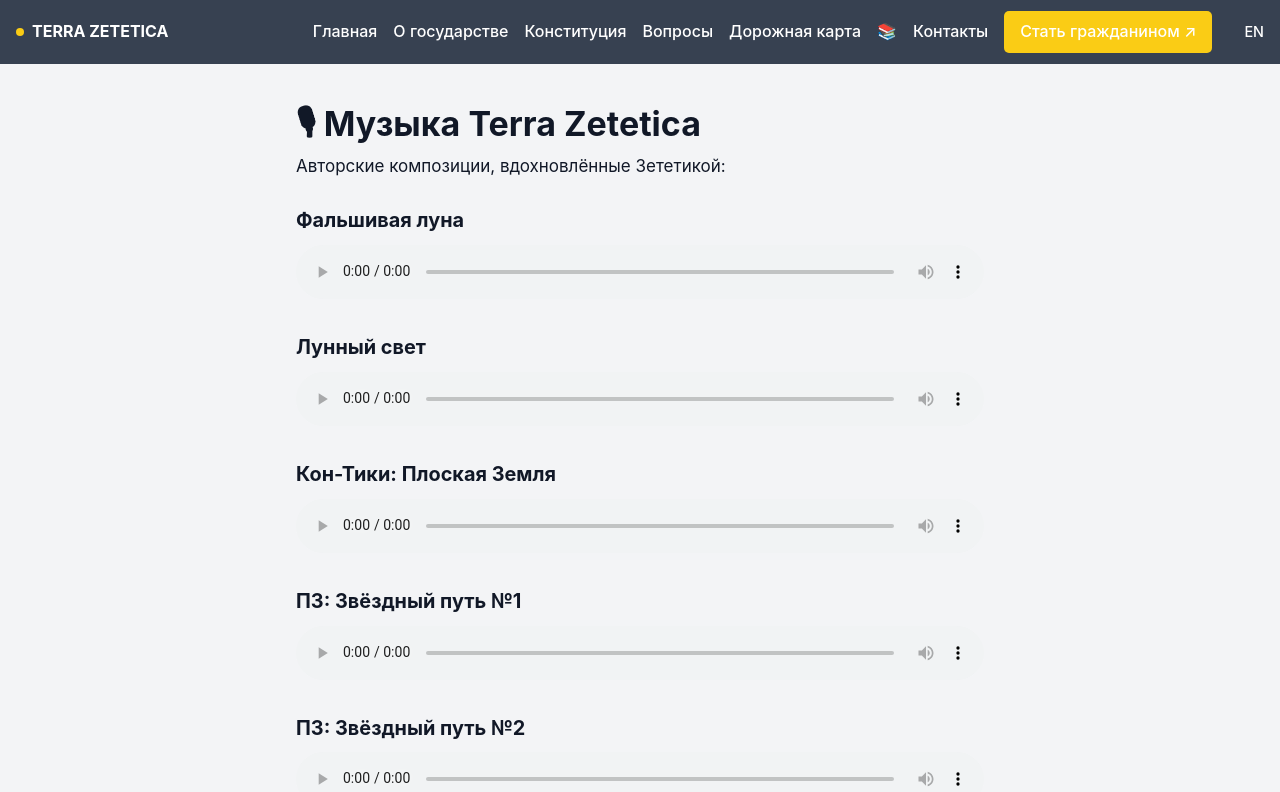
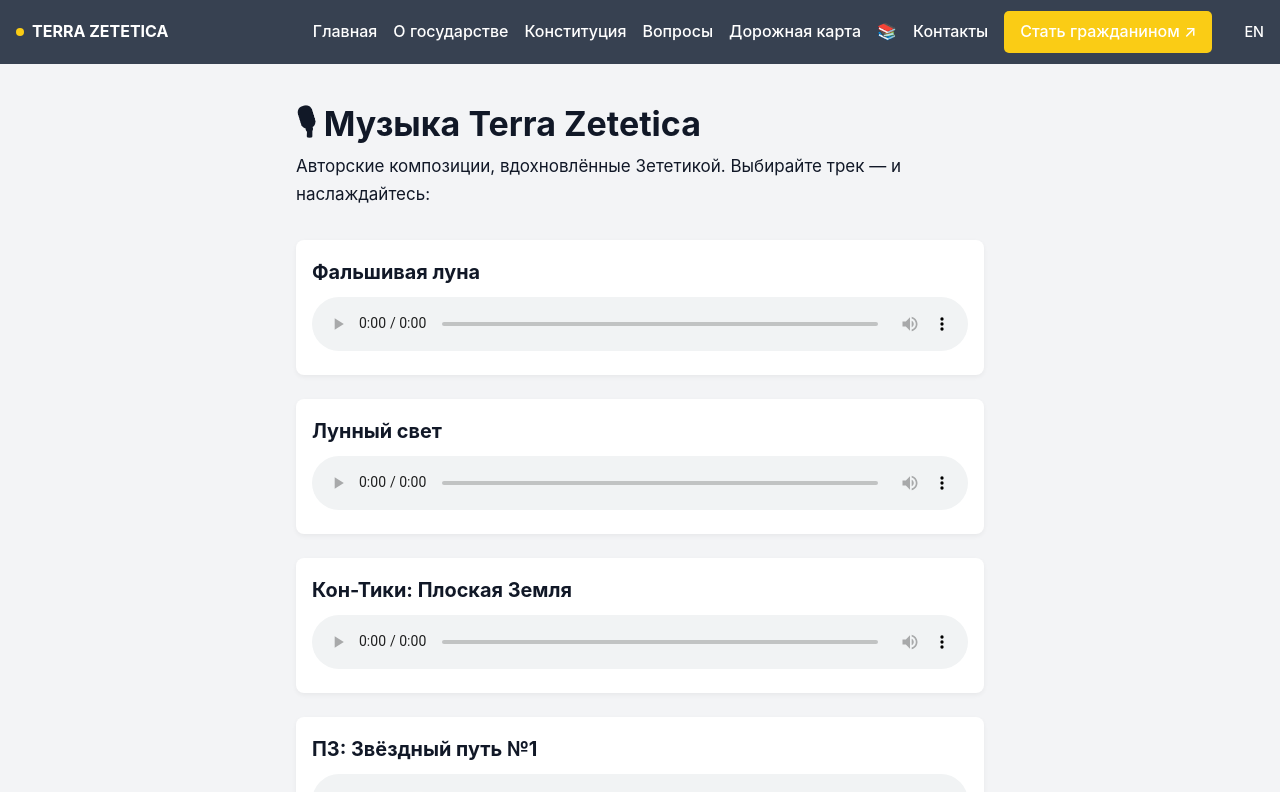
Before and after one commit to kardinalmarkov/terra-zetetica, a Next.js app: page /music in a window 1280 px wide. Shown: the top 792 px of the page. Built offline with nearby package versions, Linux system fonts and the light colour scheme.

Commit message:
Update music.js

```diff
--- a/pages/music.js
+++ b/pages/music.js
@@ -1,6 +1,5 @@
 import Head from 'next/head';
-
-
+import { useRef, useState } from 'react';
 
 const tracks = [
   { title: 'Фальшивая луна', src: 'https://archive.org/download/8_20250522_202505/1.mp3' },
@@ -13,8 +12,28 @@ const tracks = [
   { title: 'Антарктида №2', src: 'https://archive.org/download/8_20250522_202505/8.mp3' }
 ];
 
+export default function Music() {
+  const audioRefs = useRef([]);
+  const [currentTrack, setCurrentTrack] = useState(null);
 
-export default function Music() {
+  const handlePlay = (index) => {
+    if (currentTrack !== null && currentTrack !== index) {
+      audioRefs.current[currentTrack]?.pause();
+      audioRefs.current[currentTrack].currentTime = 0;
+    }
+    setCurrentTrack(index);
+  };
+
+  const handleEnded = (index) => {
+    const next = index + 1;
+    if (next < tracks.length) {
+      audioRefs.current[next]?.play();
+      setCurrentTrack(next);
+    } else {
+      setCurrentTrack(null);
+    }
+  };
+
   return (
     <>
       <Head>
@@ -23,14 +42,30 @@ export default function Music() {
 
       <main className="wrapper" style={{ maxWidth: 720, margin: '0 auto', padding: '2rem 1rem' }}>
         <h1>🎙 Музыка Terra Zetetica</h1>
-        <p>Авторские композиции, вдохновлённые Зететикой:</p>
+        <p style={{ marginBottom: '2rem' }}>
+          Авторские композиции, вдохновлённые Зететикой. Выбирайте трек — и наслаждайтесь:
+        </p>
 
-        {tracks.map((track, i) => (
-          <div key={i} style={{ margin: '1.5rem 0' }}>
-            <h3 style={{ marginBottom: '.5rem' }}>{track.title}</h3>
-            <audio controls src={track.src} style={{ width: '100%' }} />
-          </div>
-        ))}
+        <div style={{ display: 'flex', flexDirection: 'column', gap: '1.5rem' }}>
+          {tracks.map((track, i) => (
+            <div key={i} style={{
+              padding: '1rem',
+              borderRadius: '8px',
+              background: '#fff',
+              boxShadow: '0 2px 5px rgba(0,0,0,0.05)'
+            }}>
+              <h3 style={{ margin: '0 0 0.5rem' }}>{track.title}</h3>
+              <audio
+                ref={(el) => audioRefs.current[i] = el}
+                controls
+                src={track.src}
+                onPlay={() => handlePlay(i)}
+                onEnded={() => handleEnded(i)}
+                style={{ width: '100%' }}
+              />
+            </div>
+          ))}
+        </div>
       </main>
     </>
   );
```
